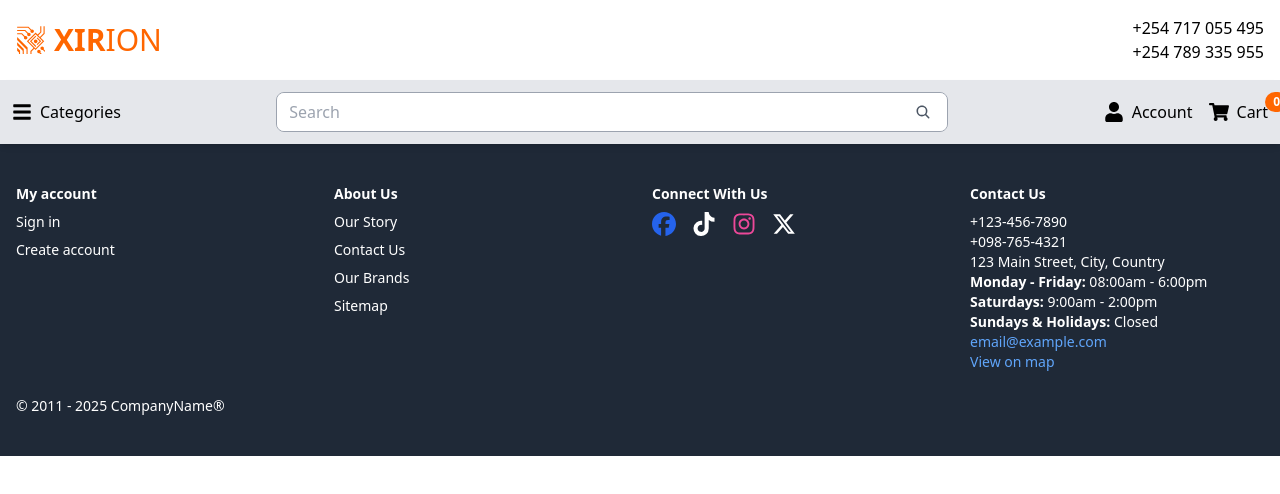
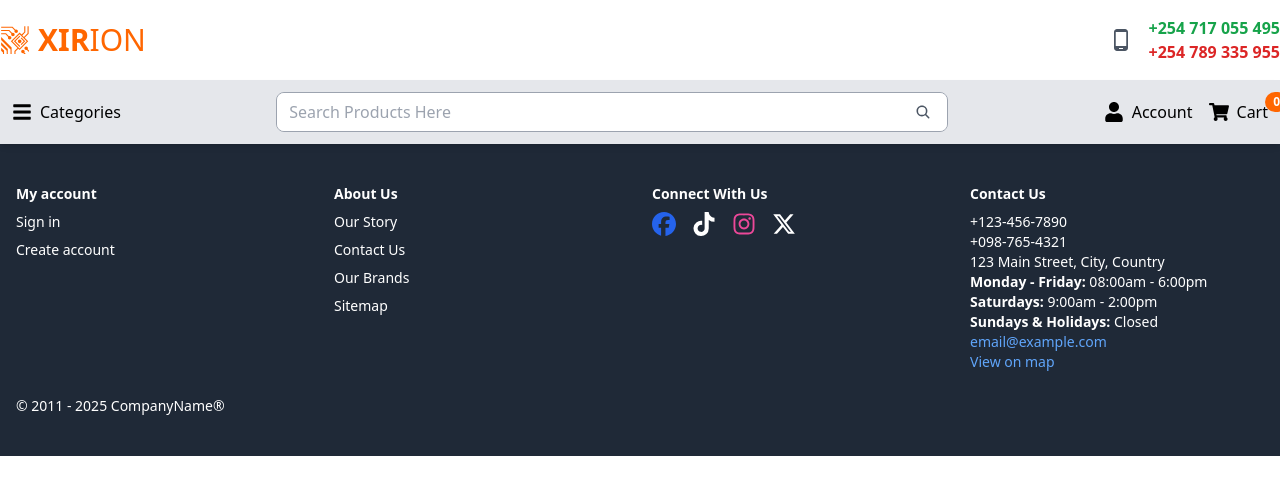
Before and after one commit to jimmindungu3/e-shop, a React (Vite) app in the folder Frontend/: page /cart in a window 1280 px wide. Shown: the top 494 px of the page. Built offline with nearby package versions, Linux system fonts and the light colour scheme.

Commit message:
style cards

```diff
--- a/Frontend/index.html
+++ b/Frontend/index.html
@@ -10,7 +10,7 @@
       rel="stylesheet"
     />
 
-    <title>e-shop</title>
+    <title>Xirion</title>
   </head>
   <body>
     <div id="root"></div>
--- a/Frontend/src/components/Header.jsx
+++ b/Frontend/src/components/Header.jsx
@@ -1,10 +1,11 @@
 import React from "react";
 import { GiCircuitry } from "react-icons/gi";
+import { MdPhoneAndroid } from "react-icons/md";
 import { Link } from "react-router-dom";
 
 const Header = () => {
   return (
-    <header className="max-w-7xl mx-auto flex justify-between items-center p-4">
+    <header className="max-w-7xl mx-auto flex justify-between items-center py-4">
       <Link to={"/"} className="text-3xl flex items-center space-x-2 text-brandOrange">
         <GiCircuitry />
         <span>
@@ -12,9 +13,10 @@ const Header = () => {
         </span>
       </Link>
       <div className="flex items-center space-x-4">
-        <div className="flex flex-col text-right">
-          <span>+254 717 055 495</span>
-          <span>+254 789 335 955</span>
+        <MdPhoneAndroid className="text-2xl text-gray-600" />
+        <div className="flex flex-col text-right font-semibold">
+          <span className="text-green-600">+254 717 055 495</span>
+          <span className="text-red-600">+254 789 335 955</span>
         </div>
       </div>
     </header>
--- a/Frontend/src/components/Hero.jsx
+++ b/Frontend/src/components/Hero.jsx
@@ -31,7 +31,7 @@ const Hero = () => {
           {
             title: "Gadgets & Accessories",
             items:
-              "Smartwatches, Wireless Earbuds, Power Banks, Drones, Cameras",
+              "Smartwatches, Wireless Earbuds, Power Banks, Cameras",
           },
           {
             title: "Beauty & Health",
@@ -62,7 +62,7 @@ const Hero = () => {
             key={index}
             className="px-3 py-1 hover:bg-gray-200 cursor-pointer"
           >
-            <h3 className="font-medium text-brandOrange">{category.title}</h3>
+            <h3 className="font-medium text-gray-800">{category.title}</h3>
             <p className="text-sm text-gray-600 ">{category.items}</p>
           </div>
         ))}
@@ -94,3 +94,6 @@ const Hero = () => {
 };
 
 export default Hero;
+
+
+//
--- a/Frontend/src/components/RandomProducts.jsx
+++ b/Frontend/src/components/RandomProducts.jsx
@@ -17,9 +17,9 @@ const RandomProducts = () => {
         setRandomProducts(data);
       } catch (error) {
         console.error("Error fetching products:", error);
-        setError(true);
+        setTimeout(() => setError(true), 10000); // Delay error state by 3 seconds
       } finally {
-        setLoading(false);
+        setTimeout(() => setLoading(false), 500); // Keep skeleton for 3 seconds
       }
     };
 
@@ -86,13 +86,11 @@ const RandomProducts = () => {
                     <p className="text-gray-500 text-xs mt-1">{product.description.slice(0, 100)}...</p>
 
                     {/* Price */}
-                    <p className="text-brandOrange font-bold mt-1 text-sm">Ksh. {product.price}</p>
-
+                    <p className="text-brandOrange font-bold mt-1 text-sm">Ksh. {product.price.toLocaleString()}</p>
                     {/* Stock Availability */}
                     <p className={`mt-1 text-xs font-medium ${product.quantity > 0 ? "text-green-600" : "text-red-600"}`}>
                       {product.quantity > 0 ? "In Stock" : "Out of Stock"}
                     </p>
-
                     {/* Shop Now Button */}
                     <button className="mt-2 bg-brandOrange text-white text-xs font-medium px-3 py-1 rounded-full opacity-0 group-hover:opacity-100 transition-opacity">
                       Shop Now
--- a/Frontend/src/components/TopRibbon.jsx
+++ b/Frontend/src/components/TopRibbon.jsx
@@ -16,7 +16,7 @@ const TopRibbon = () => {
         <div className="flex items-center border border-gray-400 rounded-lg overflow-hidden h-10 w-full mx-4 lg:max-w-2xl">
           <input
             type="text"
-            placeholder="Search"
+            placeholder="Search Products Here"
             className="px-3 w-full outline-none h-full"
           />
           <button className="text-gray-600 bg-white px-4 h-full flex items-center justify-center">
--- a/Frontend/src/components/TopSellers.jsx
+++ b/Frontend/src/components/TopSellers.jsx
@@ -19,9 +19,9 @@ const TopSellers = () => {
         setBestSellers(data);
       } catch (error) {
         console.error("Error fetching best seller products:", error);
-        setError(true);
+        setTimeout(() => setError(true), 10000);
       } finally {
-        setLoading(false);
+        setTimeout(() => setLoading(false), 500);
       }
     };
 
@@ -74,7 +74,9 @@ const TopSellers = () => {
       </div>
 
       {error ? (
-        <p className="text-red-500 text-center">Failed to load products. Please try again.</p>
+        <p className="text-red-500 text-center">
+          Failed to load products. Please try again.
+        </p>
       ) : (
         <Swiper
           modules={[Navigation, Autoplay]}
@@ -109,7 +111,9 @@ const TopSellers = () => {
                             className="w-full h-full object-cover"
                           />
                         ) : (
-                          <span className="text-gray-500 text-sm">No Image</span>
+                          <span className="text-gray-500 text-sm">
+                            No Image
+                          </span>
                         )}
                       </div>
                       {/* Bestseller Tag */}
@@ -128,14 +132,20 @@ const TopSellers = () => {
 
                       <span>
                         {/* Price */}
-                      <p className="text-brandOrange font-bold mt-1 text-sm">
-                        Ksh. {product.price}
-                      </p>
+                        <p className="text-brandOrange font-bold mt-1 text-sm">
+                          Ksh. {product.price.toLocaleString()}
+                        </p>
 
-                      {/* Stock Availability */}
-                      <p className={`mt-1 text-xs font-medium ${product.quantity > 0 ? "text-green-600" : "text-red-600"}`}>
-                        {product.quantity > 0 ? "In Stock" : "Out of Stock"}
-                      </p>
+                        {/* Stock Availability */}
+                        <p
+                          className={`mt-1 text-xs font-medium ${
+                            product.quantity > 0
+                              ? "text-green-600"
+                              : "text-red-600"
+                          }`}
+                        >
+                          {product.quantity > 0 ? "In Stock" : "Out of Stock"}
+                        </p>
                       </span>
 
                       {/* Shop Now Button */}
```
